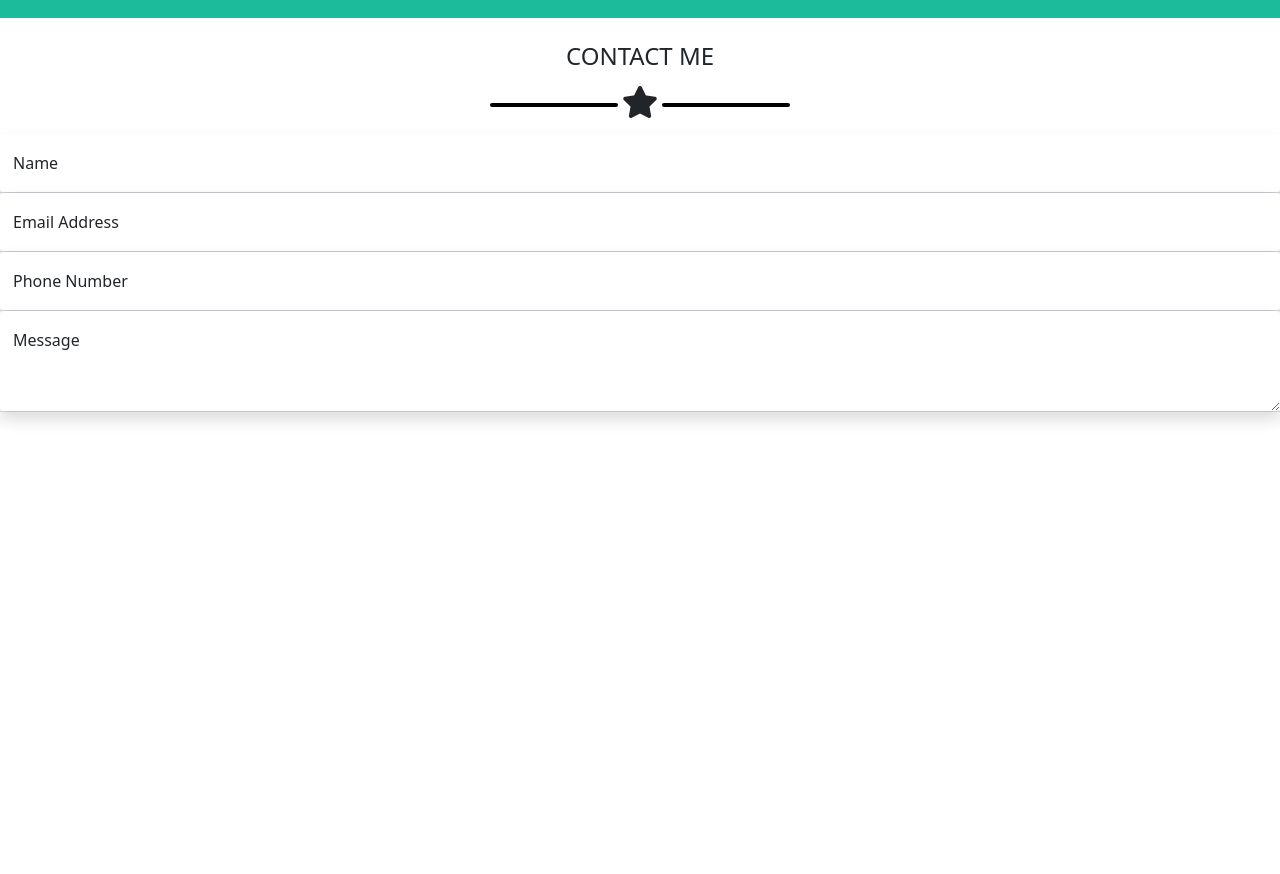
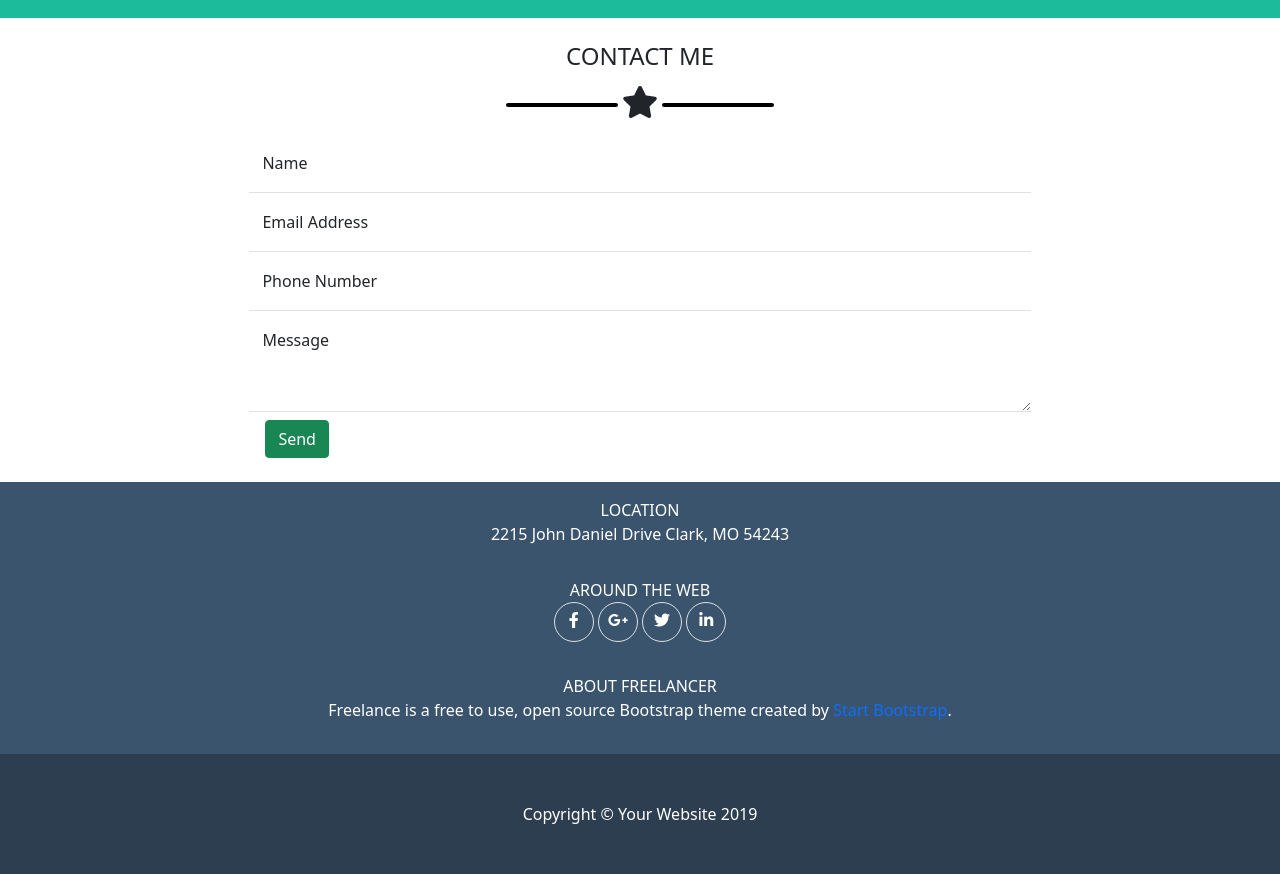
Before and after one commit to Alessio2299/html-css-bootstrap-freelancer, a plain HTML site: page index.html in a window 1280 px wide. Shown: the part 4880-5754 px from the top of the page. Before the commit the page ends 5316 px from the top, so only its background shows below. Drawn offline with nearby package versions, Linux system fonts and the light colour scheme.

Commit message:
Create Footer

```diff
--- a/css/style.css
+++ b/css/style.css
@@ -28,5 +28,21 @@ nav{
 }
 .shadow{
   border: none;
-  box-shadow: none;
+  box-shadow: none !important;
 }
+.form{
+  width: 70%;
+}
+.height{
+  height: 100px !important;
+}
+.background{
+  background-color: rgb(58, 84, 109);
+}
+.copyright{
+  background-color: rgb(44, 62, 80);
+}
+.icon{
+  width: 40px;
+  height: 40px;
+}
--- a/index.html
+++ b/index.html
@@ -85,35 +85,69 @@
           <button type="button" class="btn btn-outline-light"><i class="text-white me-2 fas fa-download"></i>Download</button>
         </div>
       </section>
-      <section class="contact text-center pt-4 pb-4">
+      <section class="contact">
+        <div class="container text-center pt-4 pb-4">
           <h4>CONTACT ME</h4>
           <div class="line-star mt-3 mb-3">
             <span class="little-linee black d-inline-block rounded"></span>
             <i class="fs-2 align-middle fas fa-star"></i>
             <span class="little-linee black d-inline-block rounded"></span>
           </div>
-        <div class="form">
-          <form class="form-floating border-bottom">
+          <div class="form text-start mx-auto">
+            <form>
+              <div class="form-floating border-bottom">
                 <input type="email" class="form-control shadow" id="floatingInputValue" placeholder="name@example.com" value="">
                 <label for="floatingInputValue">Name</label>
-          </form>
-          <form class="form-floating border-bottom">
+              </div>
+              <div class="form-floating border-bottom">
                 <input type="text" class="form-control shadow" id="floatingInputValue" placeholder="name@example.com" value="">
                 <label for="floatingInputValue">Email Address</label>
-          </form>
-          <form class="form-floating border-bottom">
+              </div>
+              <div class="form-floating border-bottom">
                 <input type="number" class="form-control shadow" id="floatingInputValue" placeholder="name@example.com" value="">
                 <label for="floatingInputValue">Phone Number</label>
+              </div>
+              <div class="form-floating border-bottom">
+                <textarea class="form-control shadow height" placeholder="Leave a comment here" id="floatingTextarea2"></textarea>
+                <label for="floatingTextarea2">Message</label>
+              </div>
+              <button type="submit" class="btn ms-3 mt-2 btn-success">Send</button>
             </form>
-          <div class="form-floating border-bottom">
-            <textarea class="form-control shadow" placeholder="Leave a comment here" id="floatingTextarea2" style="height: 100px"></textarea>
-            <label for="floatingTextarea2">Message</label>
           </div>
         </div>
       </section>
     </main>
-    <footer>
-
+    <footer class="background">
+      <div class="container">
+        <div class="row text-center row-cols-1 mx-3">
+          <div class="col text-white my-3">
+            <span class="d-block">LOCATION</span>
+            <span>2215 John Daniel Drive Clark, MO 54243</span>
+          </div>
+          <div class="col text-white my-3">
+            <span class="d-block">AROUND THE WEB</span>
+            <div class="rounded-circle border d-inline-block icon">
+              <i class="lh-lg align-text-top text-white fab fa-facebook-f"></i>
+            </div>
+            <div class="rounded-circle border d-inline-block icon">
+              <i class="lh-lg align-text-top text-white fab fa-google-plus-g"></i>
+            </div>
+            <div class="rounded-circle border d-inline-block icon">
+              <i class="lh-lg align-text-top text-white fab fa-twitter"></i>
+            </div>
+            <div class="rounded-circle border d-inline-block icon">
+              <i class="lh-lg align-text-top text-white fab fa-linkedin-in"></i>
+            </div>
+          </div>
+          <div class="col text-white my-3">
+            <span>ABOUT FREELANCER</span>
+            <p>Freelance is a free to use, open source Bootstrap theme created by <a href="#" class="text-decoration-none">Start Bootstrap</a>.</p>
+          </div>
+        </div>
+      </div>
+    <div class="container-fluid text-center copyright py-5">
+      <span class="text-white">Copyright © Your Website 2019</span>
+    </div>
     </footer>
     <script src="https://cdn.jsdelivr.net/npm/bootstrap@5.0.2/dist/js/bootstrap.bundle.min.js" integrity="sha384-MrcW6ZMFYlzcLA8Nl+NtUVF0sA7MsXsP1UyJoMp4YLEuNSfAP+JcXn/tWtIaxVXM" crossorigin="anonymous"></script>
   </body>
```
Lines whose indentation alone changed are shown as unchanged.
